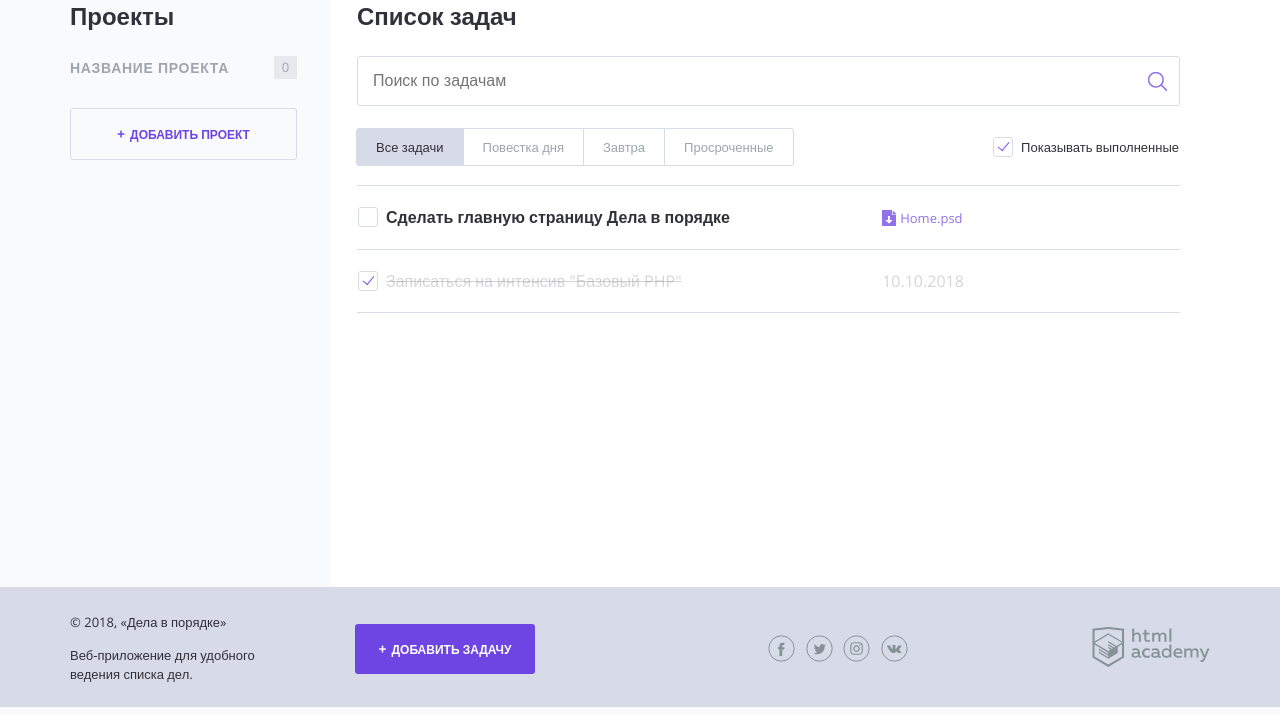
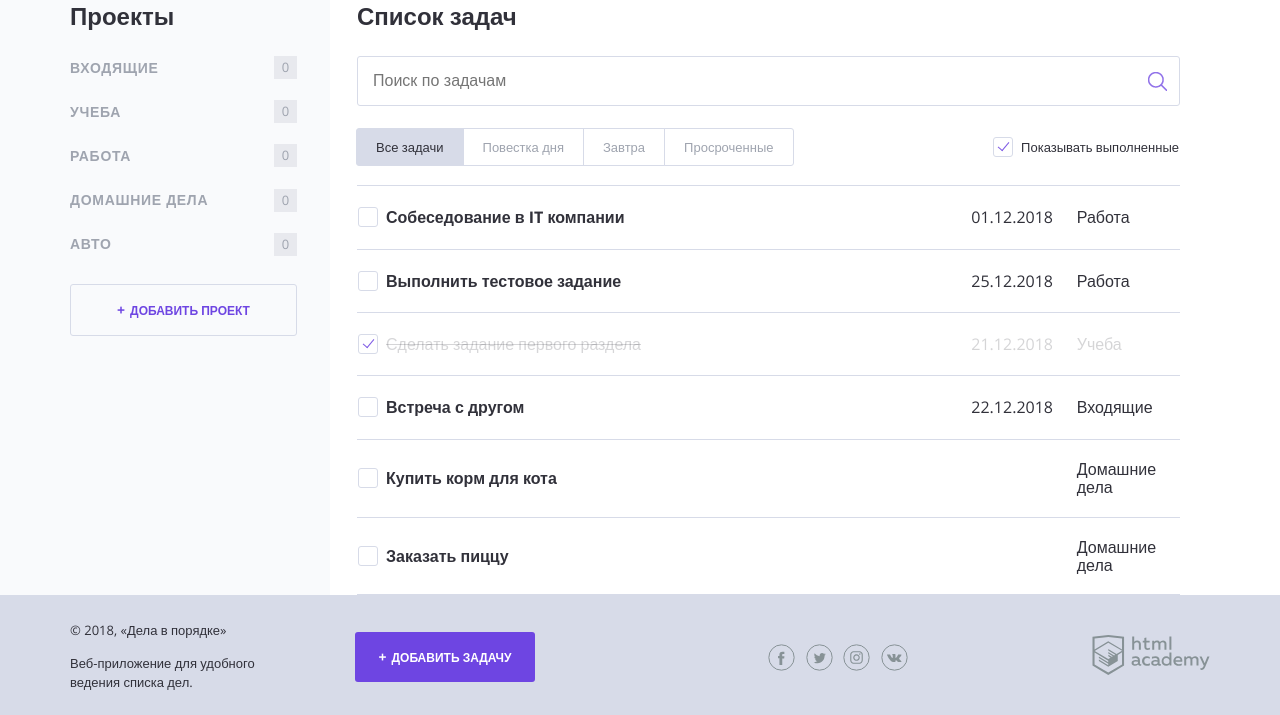
Before and after one commit to MironovaIrina/916281-doingsdone, a PHP site: page / in a window 1280 px wide. Shown: the part 93-808 px from the top of the page. Run offline with PHP 8.4, Linux system fonts and the light colour scheme.

Commit message:
Update index.php

```diff
--- a/index.php
+++ b/index.php
@@ -1,6 +1,34 @@
 <?php
 // показывать или нет выполненные задачи
 $show_complete_tasks = rand(0, 1);
+
+$projects = ["Входящие", "Учеба", "Работа", "Домашние дела", "Авто"];
+
+$tasks = [ 0 => [ "Task" => "Собеседование в IT компании",
+				"Date" => "01.12.2018",
+				"Category" => "Работа",
+				"Done" => "false"],
+		   1 => [ "Task" => "Выполнить тестовое задание",
+				"Date" => "25.12.2018",
+				"Category" => "Работа",
+				"Done" => "false"],
+           2 => [ "Task" => "Сделать задание первого раздела",
+				"Date" => "21.12.2018",
+				"Category" => "Учеба",
+				"Done" => "true"],
+           3 => [ "Task" => "Встреча с другом",
+				"Date" => "22.12.2018",
+				"Category" => "Входящие",
+				"Done" => "false"],
+           4 => [ "Task" => "Купить корм для кота",
+				"Date" => " ",
+				"Category" => "	Домашние дела",
+				"Done" => "false"],
+           5 => [ "Task" =>  "Заказать пиццу",
+				"Date" => " ",
+				"Category" => "Домашние дела",
+				"Done" => "false"],
+];
 ?>
 <!DOCTYPE html>
 <html lang="ru">
@@ -46,10 +74,13 @@ $show_complete_tasks = rand(0, 1);
 
                 <nav class="main-navigation">
                     <ul class="main-navigation__list">
+						<?php foreach ($projects as $elem):?>
+
 							<li class="main-navigation__list-item">
-                            <a class="main-navigation__list-item-link" href="#">Название проекта</a>
+                            <a class="main-navigation__list-item-link" href="#"><?php echo $elem;?></a>
                             <span class="main-navigation__list-item-count">0</span>
                         </li>
+						<?php endforeach;?>
                     </ul>
                 </nav>
 
@@ -84,35 +115,27 @@ $show_complete_tasks = rand(0, 1);
 
                 <table class="tasks">
 
-                    <tr class="tasks__item task">
+							<?php foreach ($tasks as $key => $val):?>
+							<?php if ($show_complete_tasks == 1 || ($show_complete_tasks == 0 && $val["Done"] == "false")):?>
+
+							<tr class="tasks__item task <?=$val["Done"] == "true" ? "task--completed": ""?>">
 								<td class="task__select">
 									<label class="checkbox task__checkbox">
-                                <input class="checkbox__input visually-hidden task__checkbox" type="checkbox" value="1" >
-                                <span class="checkbox__text">Сделать главную страницу Дела в порядке</span>
+										<input class="checkbox__input visually-hidden task__checkbox" type="checkbox" value="1" <?=$val["Done"] == "true" ? "checked": ""?>>
+										<span class="checkbox__text"><?= $val["Task"];?></span>
 									</label>
 								</td>
 
-                        <td class="task__file">
-                            <a class="download-link" href="#">Home.psd</a>
-                        </td>
+								<!--<td class="task__file">
+									<a class="download-link" href="#"></a>
+								</td>-->
 
-                        <td class="task__date"></td>
-                    </tr>
-                    <!--показывать следующий тег <tr/>, если переменная $show_complete_tasks равна единице-->
-					<?php if($show_complete_tasks == 1):?>
-					<tr class="tasks__item task task--completed">
-						<td class="task__select">
-							<label class="checkbox task__checkbox">
-								   <input class="checkbox__input visually-hidden" type="checkbox" checked>
-								   <span class="checkbox__text">Записаться на интенсив "Базовый PHP"</span>
-							</label>
-						</td>
-						<td class="task__date">10.10.2018</td>
-
-						<td class="task__controls">
-						</td>
+								<td class="task__date"><?= $val["Date"];?></td>
+								<td class="task__date"><?= $val["Category"];?></td>
 							</tr>
 							 <?php endif;?>
+							<?php endforeach;?>
+
                 </table>
             </main>
         </div>
```
Lines whose indentation alone changed are shown as unchanged.
